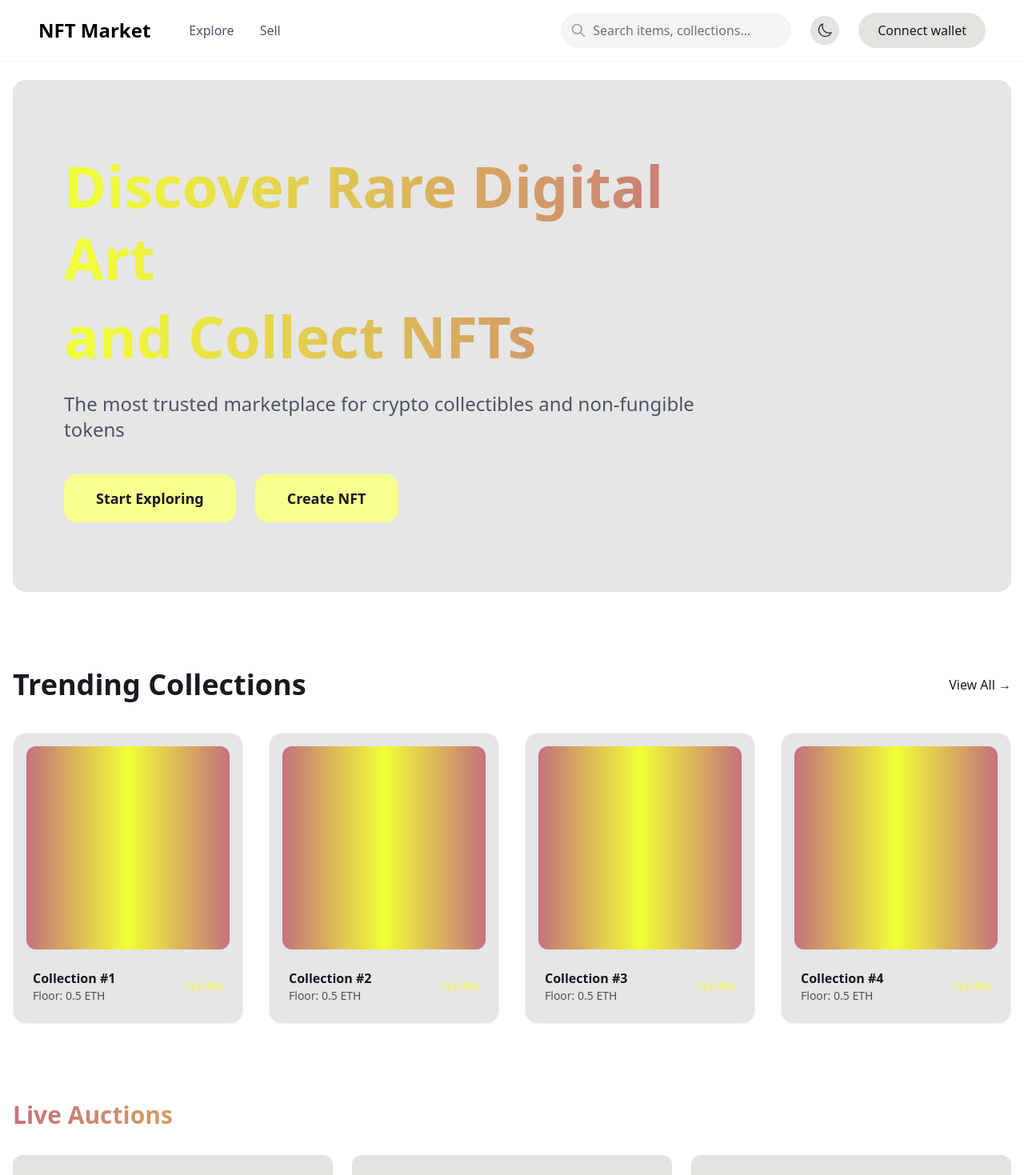
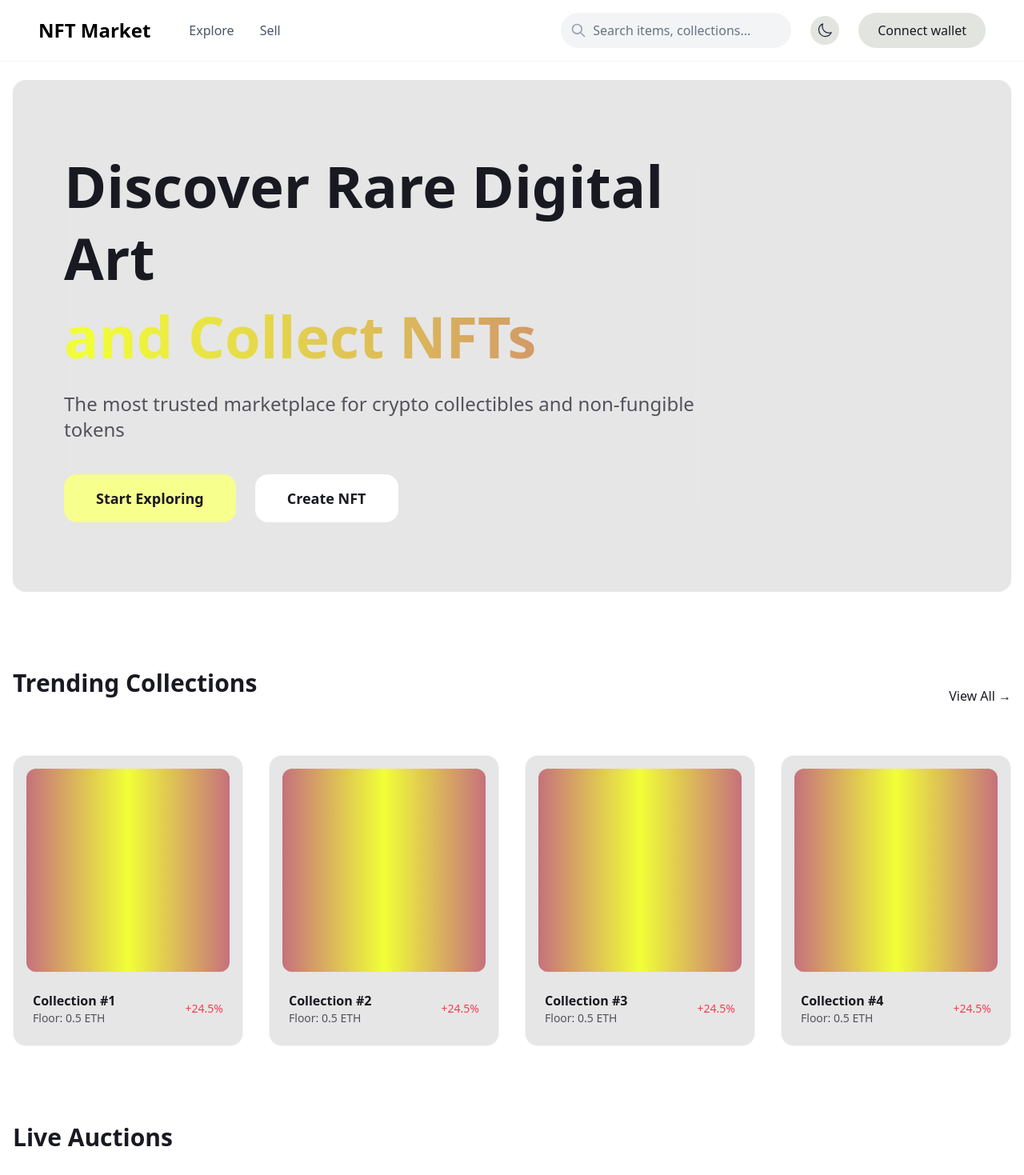
Before and after one commit to gala1234/nft-market-place, a Next.js app: page / in a window 1280 px wide. Shown: the top 1469 px of the page at 80% size. Built offline with nearby package versions, Linux system fonts and the light colour scheme.

Commit message:
more color refactor

```diff
--- a/src/app/globals.css
+++ b/src/app/globals.css
@@ -31,17 +31,18 @@
   --transparent-gray: rgba(128, 128, 128, 0.2);
   --transparent-white: rgba(255, 255, 255, 0.5);
   --transparent-yellow-fluor: rgba(241, 255, 55, 0.5);
+  --transparent-frambuese: rgba(255, 56, 83, 0.5);
 
   /* Theme Variables */
   --text-primary: var(--dark);
   --text-secondary: var(--gray-dark);
-  --text-accent: var(--yellow-fluor);
+  --text-accent: var(--frambuese);
 
   --bg-primary: var(--white);
   --bg-secondary: var(--grey-light);
   --bg-accent: var(--light-yellow-fluor);
   --bg-transparent: var(--transparent-gray);
-  --bg-transparent-accent: var(--transparent-yellow-fluor);
+  --bg-transparent-accent: var(--transparent-frambuese);
 
   --gradient-primary: linear-gradient(
     90deg,
@@ -65,6 +66,7 @@
   --bg-secondary: var(--gray-dark);
   --bg-accent: var(--dark-yellow-fluor);
   --bg-transparent: var(--transparent-white);
+  --bg-transparent-accent: var(--transparent-yellow-fluor);
 
   --gradient-primary: linear-gradient(
     90deg,
@@ -75,7 +77,7 @@
   --gradient-secondary: linear-gradient(
     90deg,
     var(--black),
-    var(--dark-frambuese)
+    var(--bg-transparent-accent)
   );
 }
 
--- a/src/components/Hero.tsx
+++ b/src/components/Hero.tsx
@@ -67,7 +67,7 @@ export const Hero = () => {
           <div className="backdrop-blur-sm">
             <h1 className="text-5xl md:text-7xl font-bold mb-6 leading-tight text-left">
               <span
-                className="text-gradient block"
+                className="text-primary block"
                 style={{
                   backgroundSize: "200% 200%",
                   animation: "gradient 15s ease infinite",
@@ -87,7 +87,7 @@ export const Hero = () => {
                 and Collect NFTs
               </span>
             </h1>
-            <p className="text-xl md:text-2xl text-gray-600 dark:text-gray-300 mb-10 text-left">
+            <p className="text-xl md:text-2xl text-secondary mb-10 text-left">
               The most trusted marketplace for crypto collectibles and
               non-fungible tokens
             </p>
@@ -95,7 +95,7 @@ export const Hero = () => {
               <button className="px-10 py-4 rounded-2xl bg-accent text-primary font-bold text-lg">
                 Start Exploring
               </button>
-              <button className="px-10 py-4 rounded-2xl bg-accent text-primary font-bold text-lg">
+              <button className="px-10 py-4 rounded-2xl bg-primary text-link font-bold text-lg">
                 Create NFT
               </button>
             </div>
--- a/src/components/LiveAuctions.tsx
+++ b/src/components/LiveAuctions.tsx
@@ -1,9 +1,10 @@
 import React from "react";
+import { H2 } from "./texts/H2";
 
 export const LiveAuctions = () => {
   return (
     <section className="mb-16">
-      <h2 className="text-3xl font-bold mb-8 text-gradient">Live Auctions</h2>
+      <H2>Live Auctions</H2>
       <div className="grid grid-cols-1 md:grid-cols-2 lg:grid-cols-3 gap-6">
         {[...Array(3)].map((_, i) => (
           <div
--- a/src/components/TrendingCollections.tsx
+++ b/src/components/TrendingCollections.tsx
@@ -1,12 +1,11 @@
 import React from "react";
+import { H2 } from "./texts/H2";
 
 export const TrendingCollections = () => {
   return (
     <section className="mb-24">
       <div className="flex justify-between items-center mb-10">
-        <h2 className="text-4xl font-bold text-primary">
-          Trending Collections
-        </h2>
+        <H2>Trending Collections</H2>
         <a href="#" className="text-link font-medium">
           View All →
         </a>
--- /dev/null
+++ b/src/components/texts/H2.tsx
@@ -0,0 +1,14 @@
+import React from "react";
+
+interface H2Props {
+  children: React.ReactNode;
+  className?: string;
+}
+
+export const H2: React.FC<H2Props> = ({ children, className = "" }) => {
+  return (
+    <h2 className={`text-3xl font-bold mb-8 text-primary ${className}`}>
+      {children}
+    </h2>
+  );
+};
```
